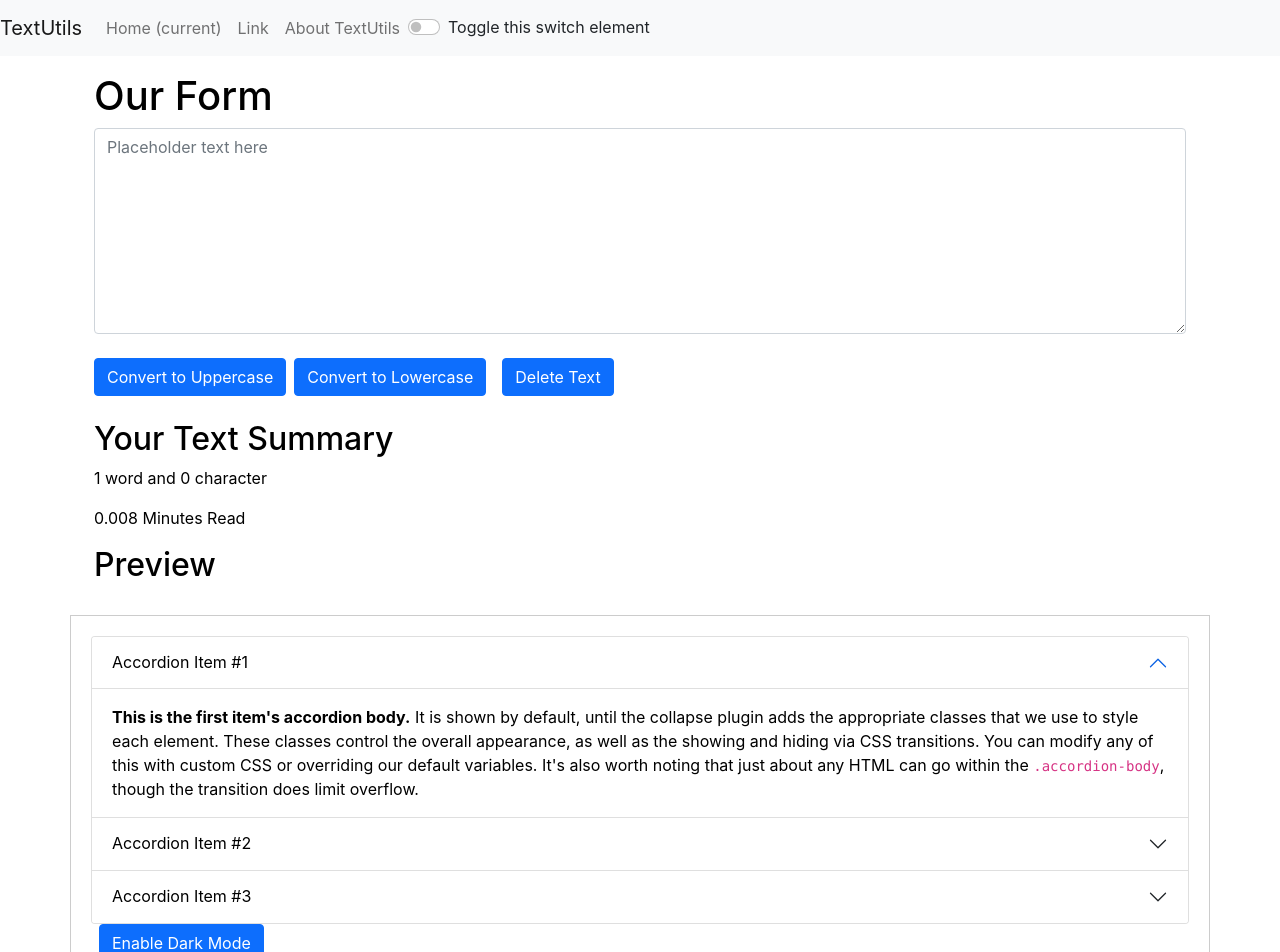
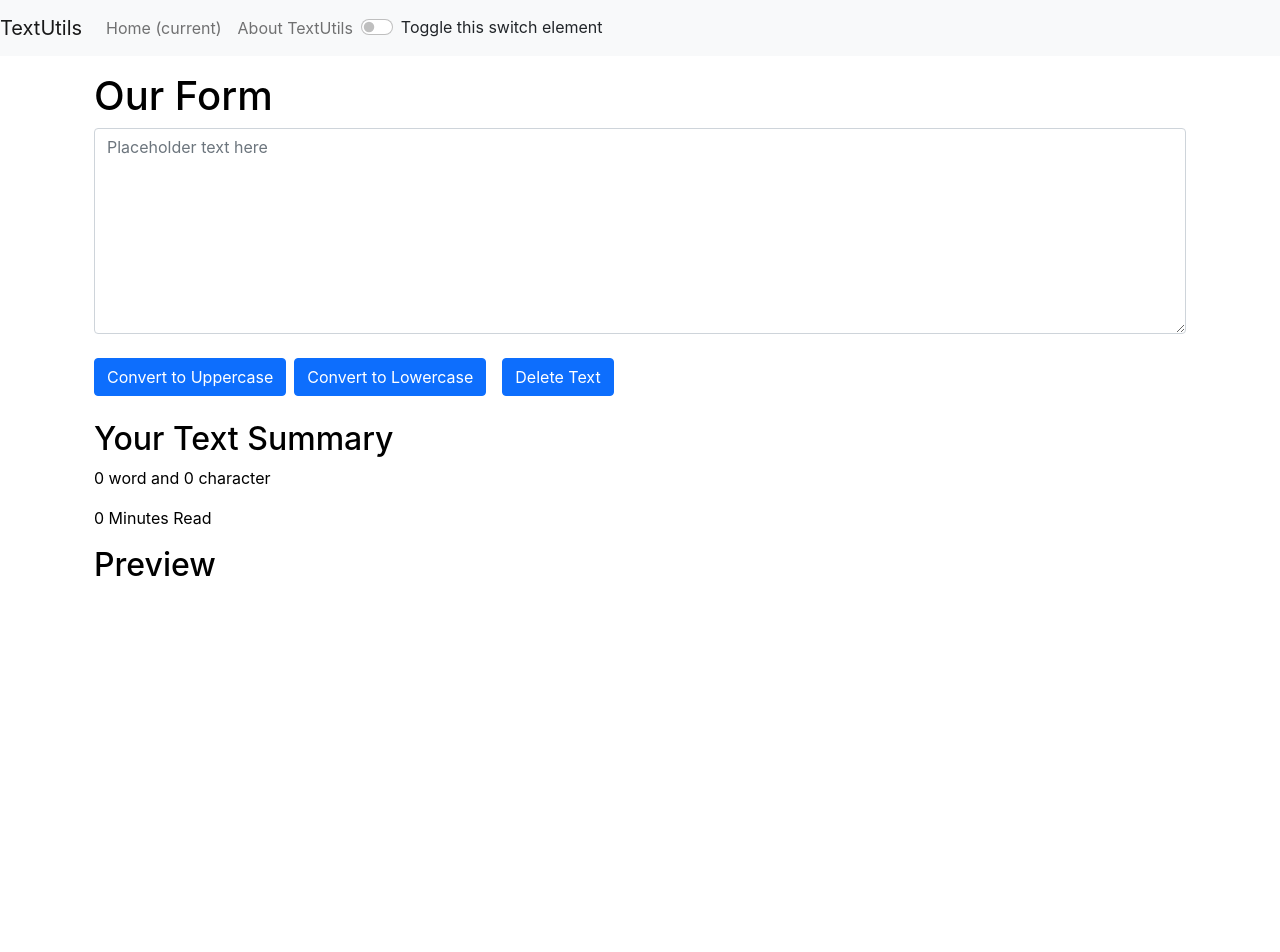
Before and after one commit to yogibastta/reactapp, a React (Create React App) app: page / in a window 1280 px wide. Shown: the top 952 px of the page. After the commit the page ends 800 px from the top, so only its background shows below. Built offline with nearby package versions, Linux system fonts and the light colour scheme.

Commit message:
this is my first commit

```diff
--- a/src/App.js
+++ b/src/App.js
@@ -1,11 +1,13 @@
 import logo from './logo.svg';
 import './App.css';
+
+import { BrowserRouter, Routes, Route, Link } from 'react-router-dom';
+import { TextForm } from './componment/TextForm';
+
 import { Navbar } from './componment/Navbar';
-import { TextForm } from './componment/TextForm';
 import { About } from './componment/About';
 import { useState } from 'react';
 import { Alert } from './componment/Alert';
-import {BrowserRouter as Router, Switch, Route, Link} from 'react-router-dom';
 
 
 function App() {
@@ -27,7 +29,7 @@ function App() {
   const toggleMode = ()=>{
     if(mode==='light'){
       setMode('dark');
-      document.body.style.backgroundColor = 'gray';
+      document.body.style.backgroundColor = '#032744';
       showAlert('Dark mode has been enable', 'success')
     }
     else{
@@ -41,14 +43,25 @@ function App() {
 
     <>
 
+  <BrowserRouter>
     <Navbar title="TextUtils" alt="About TextUtils"  mode={mode} toggleMode={toggleMode} />
       <Alert alert={alert}/>
 
+
       <div className='container my-3'>
-     <TextForm showAlert={showAlert} heading="Our Form" mode={mode}/>
+      <Routes>
+        <Route path='/' element={<TextForm showAlert={showAlert} heading="Our Form" mode={mode}/>}></Route>
+        <Route path='/About' element={<About mode={mode} />}></Route>
+      </Routes>
      </div>
 
-     <About mode={mode} />
+
+
+  </BrowserRouter>
+
+
+
+
 
 
     </>
--- a/src/componment/About.js
+++ b/src/componment/About.js
@@ -34,40 +34,40 @@ export const About = (props) => {
 
 
     return (
-        <div className='container accordion_wrapper' style={{backgroundColor: props.mode==='dark'? 'gray' : '#fff', color: props.mode==='dark'? '#fff' : '#000'}}>
+        <div className='container accordion_wrapper' style={{backgroundColor: props.mode==='dark'? '#032744' : '#fff', color: props.mode==='dark'? '#fff' : '#000'}}>
             <div className="accordion" id="accordionExample">
-                <div className="accordion-item" style={{backgroundColor: props.mode==='dark'? 'gray' : '#fff', color: props.mode==='dark'? '#fff' : '#000'}}>
+                <div className="accordion-item" style={{backgroundColor: props.mode==='dark'? '#032744' : '#fff', color: props.mode==='dark'? '#fff' : '#000'}}>
                     <h2 className="accordion-header" id="headingOne">
                         <button className="accordion-button" type="button" data-bs-toggle="collapse" data-bs-target="#collapseOne" aria-expanded="true" aria-controls="collapseOne" style={mystyle}>
                             Accordion Item #1
                         </button>
                     </h2>
                     <div id="collapseOne" className="accordion-collapse collapse show" aria-labelledby="headingOne" data-bs-parent="#accordionExample">
-                        <div className="accordion-body">
+                        <div className="accordion-body" style={mystyle}>
                             <strong>This is the first item's accordion body.</strong> It is shown by default, until the collapse plugin adds the appropriate classes that we use to style each element. These classes control the overall appearance, as well as the showing and hiding via CSS transitions. You can modify any of this with custom CSS or overriding our default variables. It's also worth noting that just about any HTML can go within the <code>.accordion-body</code>, though the transition does limit overflow.
                         </div>
                     </div>
                 </div>
-                <div className="accordion-item" style={{backgroundColor: props.mode==='dark'? 'gray' : '#fff', color: props.mode==='dark'? '#fff' : '#000'}}>
+                <div className="accordion-item" style={{backgroundColor: props.mode==='dark'? '#032744' : '#fff', color: props.mode==='dark'? '#fff' : '#000'}}>
                     <h2 className="accordion-header" id="headingTwo">
                         <button className="accordion-button collapsed" type="button" data-bs-toggle="collapse" data-bs-target="#collapseTwo" aria-expanded="false" aria-controls="collapseTwo" style={mystyle}>
                             Accordion Item #2
                         </button>
                     </h2>
                     <div id="collapseTwo" className="accordion-collapse collapse" aria-labelledby="headingTwo" data-bs-parent="#accordionExample">
-                        <div className="accordion-body">
+                        <div className="accordion-body" style={mystyle}>
                             <strong>This is the second item's accordion body.</strong> It is hidden by default, until the collapse plugin adds the appropriate classes that we use to style each element. These classes control the overall appearance, as well as the showing and hiding via CSS transitions. You can modify any of this with custom CSS or overriding our default variables. It's also worth noting that just about any HTML can go within the <code>.accordion-body</code>, though the transition does limit overflow.
                         </div>
                     </div>
                 </div>
-                <div className="accordion-item" style={{backgroundColor: props.mode==='dark'? 'gray' : '#fff', color: props.mode==='dark'? '#fff' : '#000'}}>
+                <div className="accordion-item" style={{backgroundColor: props.mode==='dark'? '#032744' : '#fff', color: props.mode==='dark'? '#fff' : '#000'}}>
                     <h2 className="accordion-header" id="headingThree">
                         <button className="accordion-button collapsed" type="button" data-bs-toggle="collapse" data-bs-target="#collapseThree" aria-expanded="false" aria-controls="collapseThree" style={mystyle}>
                             Accordion Item #3
                         </button>
                     </h2>
                     <div id="collapseThree" className="accordion-collapse collapse" aria-labelledby="headingThree" data-bs-parent="#accordionExample">
-                        <div className="accordion-body">
+                        <div className="accordion-body" style={mystyle}>
                             <strong>This is the third item's accordion body.</strong> It is hidden by default, until the collapse plugin adds the appropriate classes that we use to style each element. These classes control the overall appearance, as well as the showing and hiding via CSS transitions. You can modify any of this with custom CSS or overriding our default variables. It's also worth noting that just about any HTML can go within the <code>.accordion-body</code>, though the transition does limit overflow.
                         </div>
                     </div>
@@ -76,7 +76,7 @@ export const About = (props) => {
 
 
 
-            <button onClick={togglestyle} className="btn btn-primary mx-2">{btnText}</button>
+            <button onClick={togglestyle} className="btn btn-primary btn_margin mx-2">{btnText}</button>
 
         </div>
     )
--- a/src/componment/Alert.js
+++ b/src/componment/Alert.js
@@ -7,6 +7,7 @@ export const Alert = (props) => {
         return lower.charAt(0).toUpperCase() + lower.slice(1);
     }
     return (
+
       props.alert &&  <div className={`alert alert-${props.alert.type} alert-dismissible fade show`} role="alert">
           <strong>{capitalize(props.alert.type)}</strong>  {props.alert.msg}
             <button type="button" className="btn-close" data-bs-dismiss="alert" aria-label="Close"></button>
--- a/src/componment/Navbar.js
+++ b/src/componment/Navbar.js
@@ -1,9 +1,17 @@
 import React from 'react';
 import PropTypes from 'prop-types';
 
+import { BrowserRouter, Routes, Route, Link } from 'react-router-dom';
+import { TextForm } from './TextForm';
+import { About } from './About';
+
+
 export const Navbar = (props) => {
+
+
   return (
 
+<>
 <nav className={`navbar navbar-expand-lg navbar-${props.mode} bg-${props.mode}`}>
   <a className="navbar-brand" href="#">{props.title}</a>
   <button className="navbar-toggler" type="button" data-toggle="collapse" data-target="#navbarSupportedContent" aria-controls="navbarSupportedContent" aria-expanded="false" aria-label="Toggle navigation">
@@ -13,13 +21,11 @@ export const Navbar = (props) => {
   <div className="collapse navbar-collapse" id="navbarSupportedContent">
     <ul className="navbar-nav mr-auto">
       <li className="nav-item active">
-        <a className="nav-link" href="/">Home <span className="sr-only">(current)</span></a>
+        <Link to="/" className="nav-link" href="/">Home <span className="sr-only">(current)</span></Link>
       </li>
+
       <li className="nav-item">
-        <a className="nav-link" href="/">Link</a>
-      </li>
-      <li className="nav-item">
-        <a className="nav-link" href="/">{props.alt}</a>
+        <Link to="/About" className="nav-link" href="/">{props.alt}</Link>
       </li>
 
     </ul>
@@ -33,16 +39,9 @@ export const Navbar = (props) => {
 </nav>
 
 
+
+
+    </>
+
   )
 }
-
-
-Navbar.prototype = {
-    title: PropTypes.string,
-    alt : PropTypes.string
-}
-
-Navbar.defaultProps = {
-    title: 'Hello Defult',
-    alt: 'Default About'
-}
--- a/src/componment/TextForm.js
+++ b/src/componment/TextForm.js
@@ -88,8 +88,8 @@ export const TextForm = (props) => {
 
                 <div className='col-sm-12 mt-4 text_summery'>
                     <h2>Your Text Summary</h2>
-                    <p>{text.split(' ').length} word and {text.length} character</p>
-                    <p>{0.008 * text.split(' ').length} Minutes Read</p>
+                    <p>{text.split(' ').filter((element)=>{return element.length!==0}).length} word and {text.length} character</p>
+                    <p>{0.008 * text.split(' ').filter((element)=>{return element.length!==0}).length} Minutes Read</p>
                     <h2>Preview</h2>
                     <p>{text}</p>
                 </div>
--- a/src/index.css
+++ b/src/index.css
@@ -16,6 +16,10 @@ code {
 
 .accordion_wrapper{
   padding:20px 20px;
-  border:1px solid #ccc;
+  border:none;
   margin-top:30px;
 }
+.btn_margin{
+  margin-top: 15px;
+
+}
```
